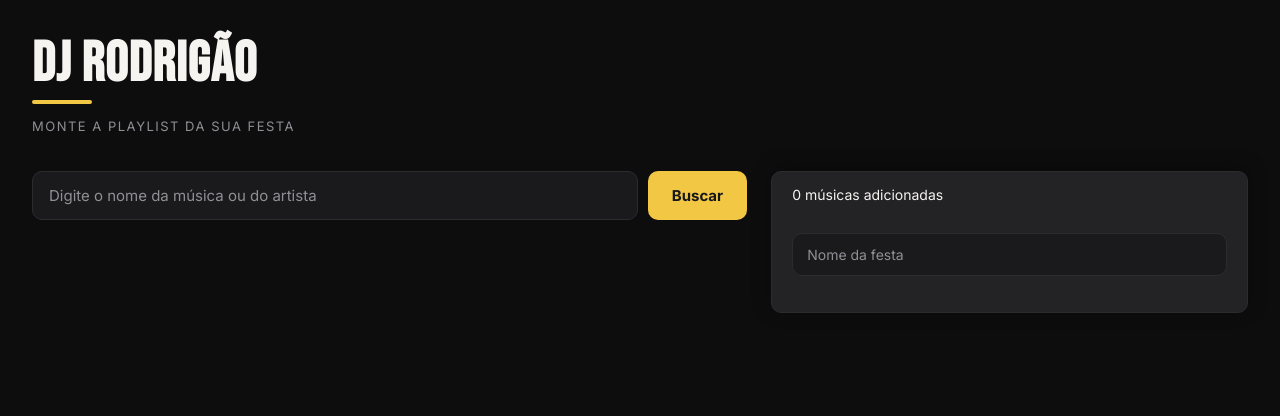
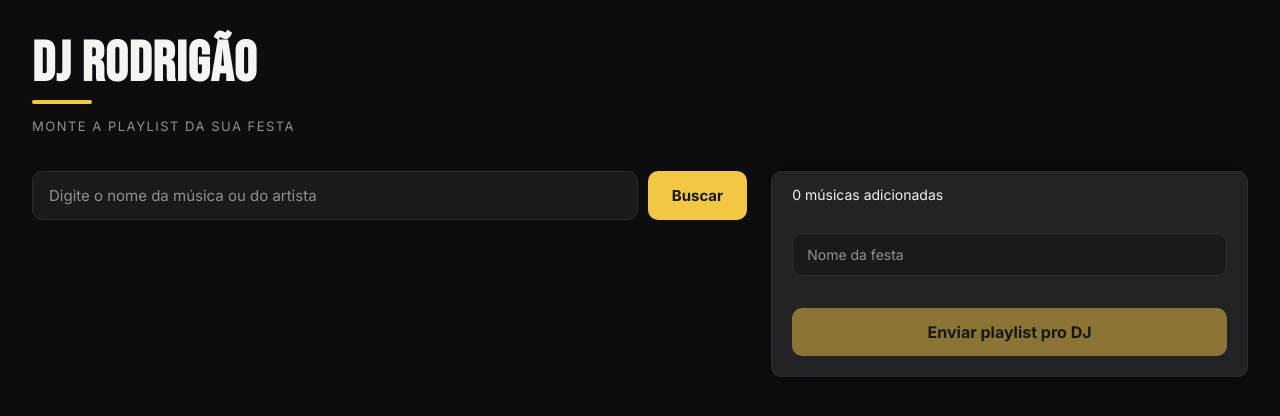
Before and after one commit to gustavoagsilva/dj-rodrigao-playlist, a React (Vite) app: page / in a window 1280 px wide. Shown: the top 416 px of the page. Built offline with nearby package versions, Linux system fonts and the light colour scheme.

Commit message:
feat: prepare playlist messages for WhatsApp

```diff
--- a/src/components/BotaoEnviarWhatsApp/BotaoEnviarWhatsApp.css
+++ b/src/components/BotaoEnviarWhatsApp/BotaoEnviarWhatsApp.css
@@ -0,0 +1,24 @@
+.enviar-whatsapp {
+  display: block;
+  width: 100%;
+  margin-top: 16px;
+  padding: 14px 16px;
+  border: none;
+  border-radius: var(--radius-padrao);
+  background: var(--cor-destaque);
+  color: var(--cor-fundo);
+  font: inherit;
+  font-weight: 700;
+  text-align: center;
+  text-decoration: none;
+  cursor: pointer;
+}
+
+.enviar-whatsapp:hover {
+  background: var(--cor-destaque-hover);
+}
+
+.enviar-whatsapp:disabled {
+  opacity: 0.5;
+  cursor: not-allowed;
+}
--- a/src/components/BotaoEnviarWhatsApp/BotaoEnviarWhatsApp.jsx
+++ b/src/components/BotaoEnviarWhatsApp/BotaoEnviarWhatsApp.jsx
@@ -0,0 +1,34 @@
+import "./BotaoEnviarWhatsApp.css";
+
+const WHATSAPP_NUMBER = "5511987823418";
+
+function BotaoEnviarWhatsApp({ playlist, name }) {
+  const message = [
+    "Olá, DJ Rodrigão! Estas são as músicas que gostaria de ouvir na festa.",
+    ...(name.trim() ? [`Festa: ${name.trim()}`] : []),
+    playlist
+      .map((music, index) => `${index + 1}. ${music.trackName} — ${music.artistName}`)
+      .join("\n"),
+  ].join("\n\n");
+
+  if (playlist.length === 0) {
+    return (
+      <button className="enviar-whatsapp" type="button" disabled>
+        Enviar playlist pro DJ
+      </button>
+    );
+  }
+
+  return (
+    <a
+      className="enviar-whatsapp"
+      href={`https://wa.me/${WHATSAPP_NUMBER}?text=${encodeURIComponent(message)}`}
+      target="_blank"
+      rel="noopener noreferrer"
+    >
+      Enviar playlist pro DJ
+    </a>
+  );
+}
+
+export default BotaoEnviarWhatsApp;
--- a/src/components/MinhaPlaylist/MinhaPlaylist.jsx
+++ b/src/components/MinhaPlaylist/MinhaPlaylist.jsx
@@ -1,5 +1,6 @@
 import "./MinhaPlaylist.css";
 import { useState } from "react";
+import BotaoEnviarWhatsApp from "../BotaoEnviarWhatsApp/BotaoEnviarWhatsApp";
 
 function MinhaPlaylist({ playlist, onRemove, name, setName }) {
   const [open, setOpen] = useState(false);
@@ -53,6 +54,9 @@ function MinhaPlaylist({ playlist, onRemove, name, setName }) {
             </div>
           ))}
         </div>
+        <div className="minha-playlist__rodape">
+          <BotaoEnviarWhatsApp playlist={playlist} name={name} />
+        </div>
       </div>
     </div>
   );
```
